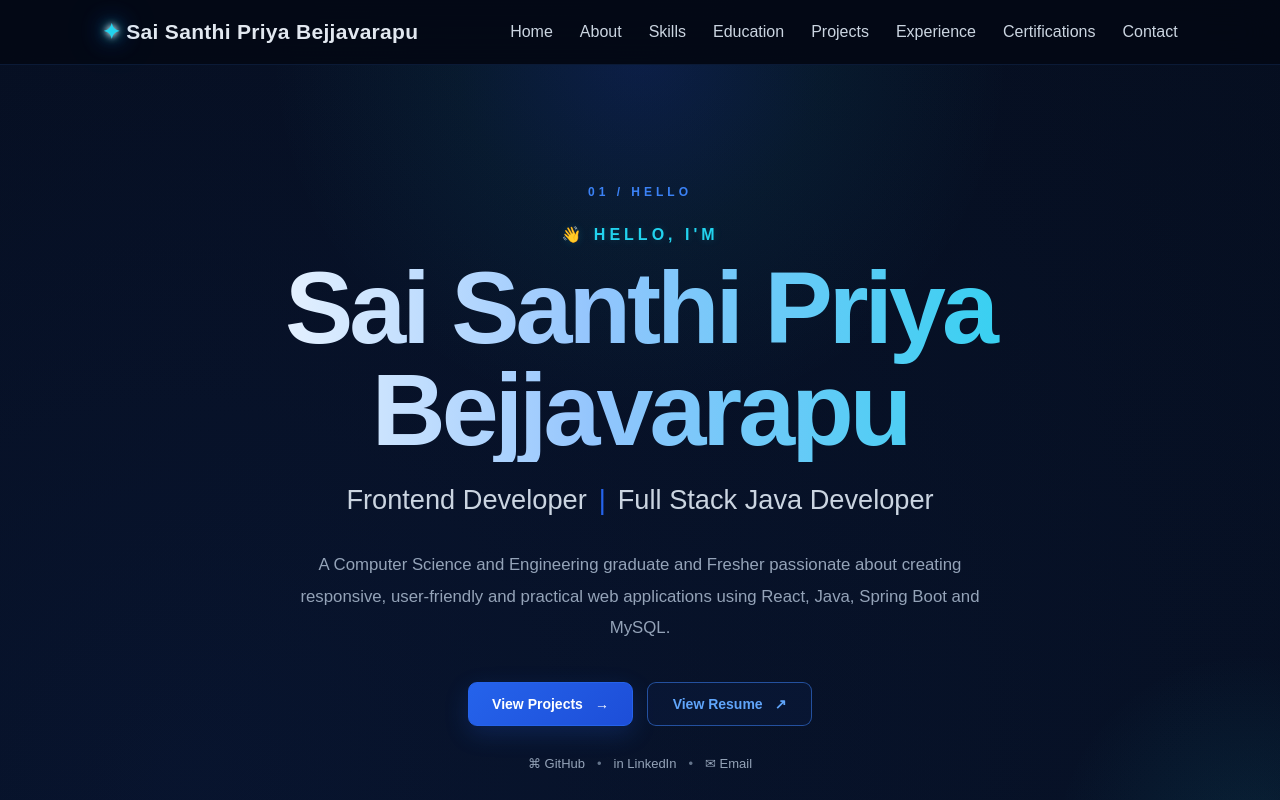
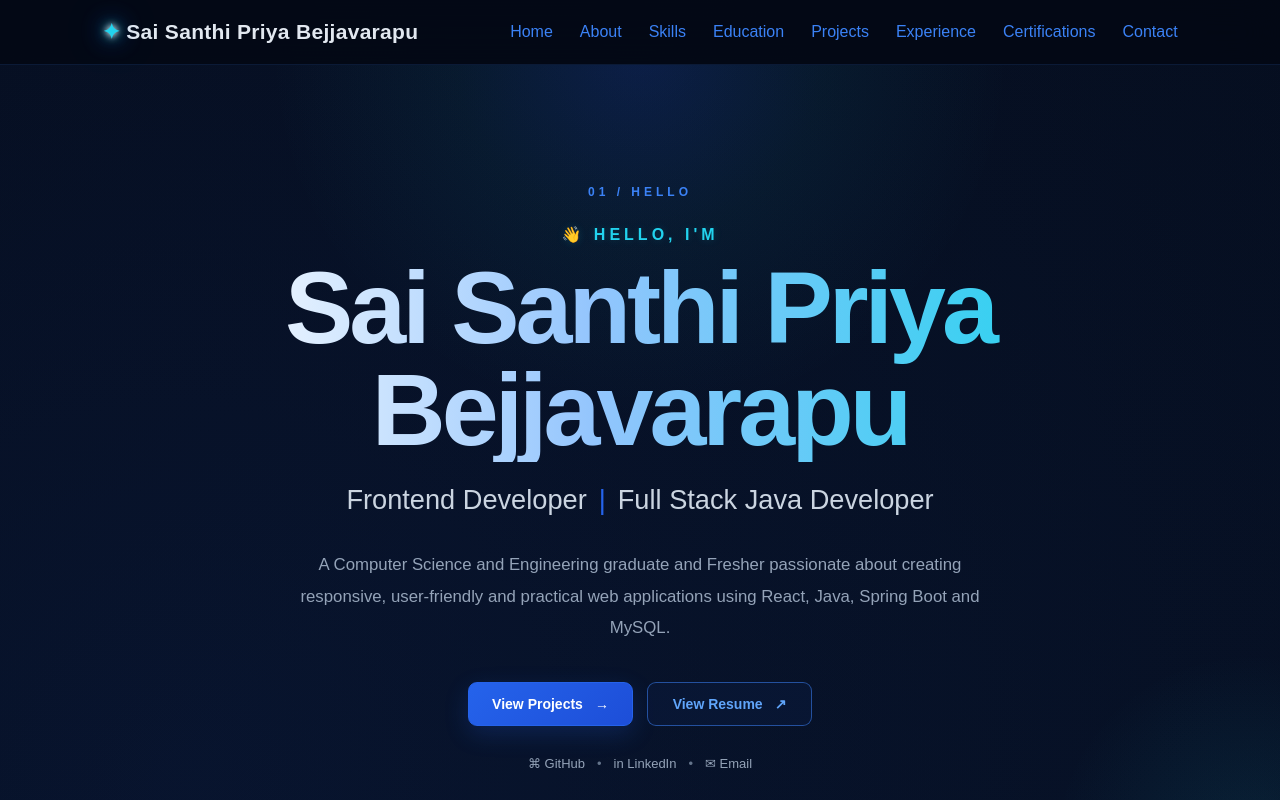
Before and after one commit to saisanthipriya/react-portfolio, a React (Vite) app: page / in a window 1280 px wide. Shown: the top 800 px of the page. Built offline with nearby package versions, Linux system fonts and the light colour scheme.

Commit message:
Update portfolio

```diff
--- a/src/App.css
+++ b/src/App.css
@@ -205,7 +205,7 @@ a {
 
 .nav-links a {
   position: relative;
-  color: var(--text);
+  color: var(--blue);
   text-decoration: none;
   transition: color 0.3s ease;
 }
```
